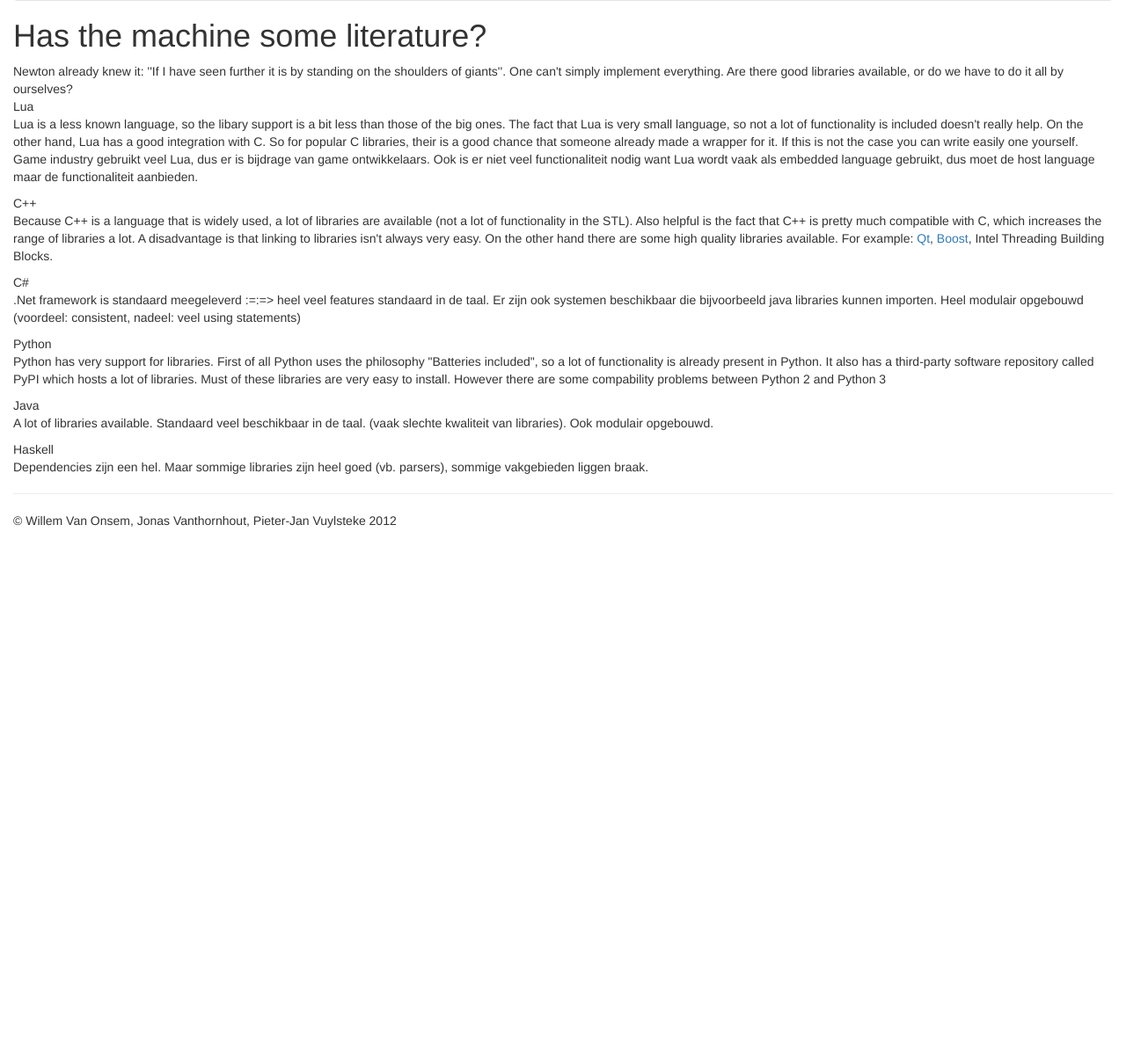
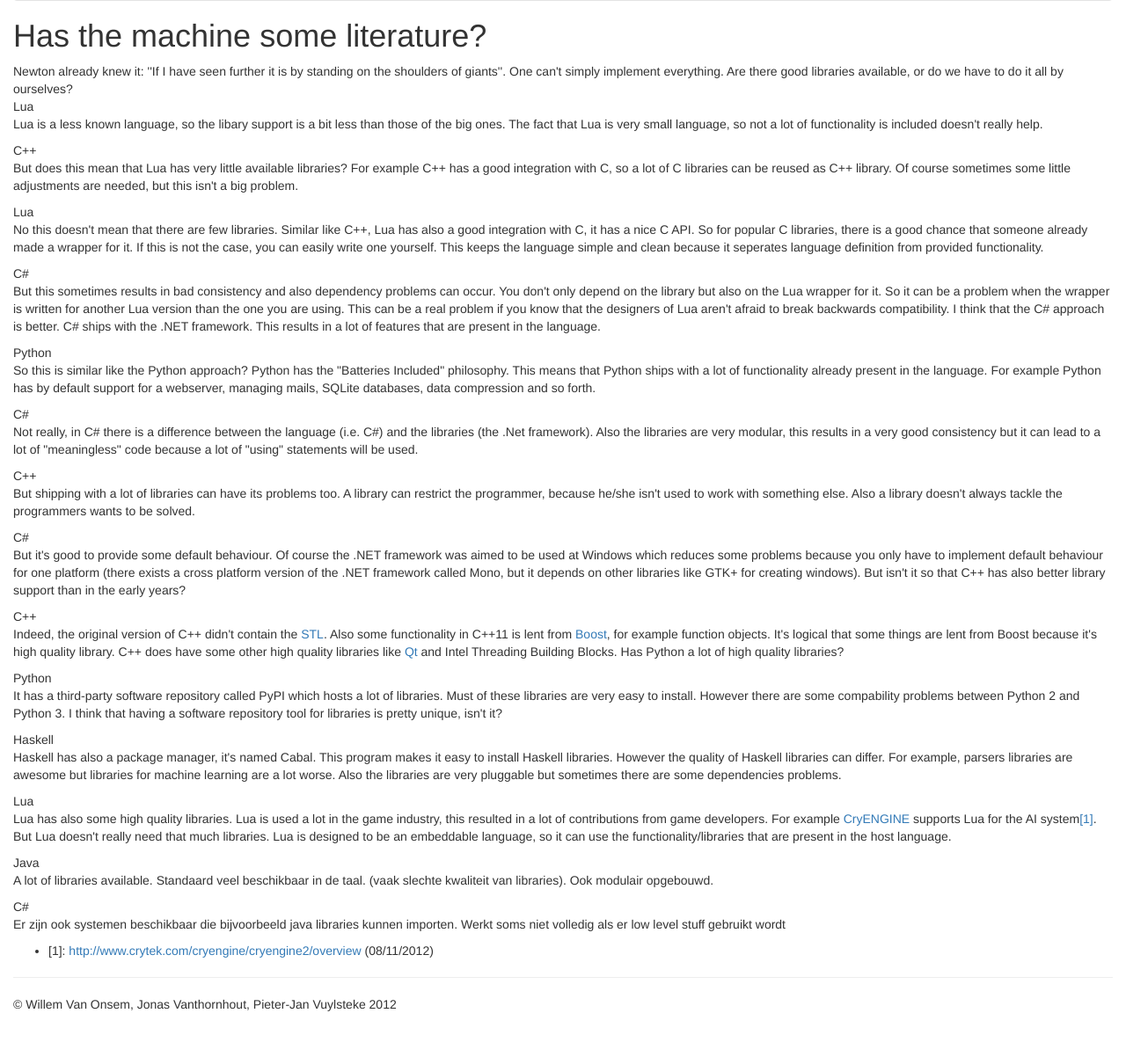
Before and after one commit to KommuSoft/CplKul2012, a PHP site: page /libraries.php in a window 1280 px wide. Shown: the part 459-1661 px from the top of the page at 88% size. Before the commit the page ends 1059 px from the top, so only its background shows below. Run offline with PHP 8.4, Linux system fonts and the light colour scheme; some libraries are stand-ins or nearby versions.

Commit message:
Tekstje geschreven over libraries in Lua.
git-svn-id: file:///home/kommusoft/tmpgit/svncpl@52 3f48092c-57cf-4b77-94f4-3dec9eb1df5f

```diff
--- a/Website/cpl/bibliography.php
+++ b/Website/cpl/bibliography.php
@@ -49,6 +49,7 @@ class Bibliography{
 		$bib[5] = new Item("Functional Programming for Everyday .NET Development", "Jeremy Miller", '2009');
 		$bib[6] = new Item("Haskell and C++ Template Metaprogramming", "Bartosz Milewski", "2011");
 		//$bib[7] = new Item("Concepts of Programming Languages, Tenth Edition", "Robert W. Sebesta", "2012");
+		$bib[10] = new Website("http://www.crytek.com/cryengine/cryengine2/overview", "08/11/2012");
 		return $bib[$hash];
 	}
 
--- a/Website/cpl/questions/libraries.php
+++ b/Website/cpl/questions/libraries.php
@@ -22,19 +22,40 @@ class Libraries extends Question {
 
 		$popoverBoost = parent::popover("Boost", "Boost", "The Boost library is a collection of files that just must be included. This reduces the problems that occur at the linking step. Boost is so good that some parts are included in the C++11 standard.");
 
-		$lua = parent::luaSays("Lua is a less known language, so the libary support is a bit less than those of the big ones. The fact that Lua is very small language, so not a lot of functionality is included doesn't really help. On the other hand, Lua has a good integration with C. So for popular C libraries, their is a good chance that someone already made a wrapper for it. If this is not the case you can write easily one yourself. Game industry gebruikt veel Lua, dus er is bijdrage van game ontwikkelaars. Ook is er niet veel functionaliteit nodig want Lua wordt vaak als embedded language gebruikt, dus moet de host language maar de functionaliteit aanbieden.");
+		$popoverSTL = parent::popover("STL", "STL", "The standard template library is a library that constains generic algorithms and data structures.");
 
-		$cpp = parent::cppSays("Because C++ is a language that is widely used, a lot of libraries are available (not a lot of functionality in the STL). Also helpful is the fact that C++ is pretty much compatible with C, which increases the range of libraries a lot. A disadvantage is that linking to libraries isn't always very easy. On the other hand there are some high quality libraries available. For example: " . $popoverQt . ", " . $popoverBoost . ", Intel Threading Building Blocks.");
+		$popoverCryENGINE = parent::popover("CryENGINE", "CryENGINE", "This is a game engine made by Crytek, a company which made games like the Crysis serie and Far Cry.");
 
-		$cSharp = parent::cSharpSays(".Net framework is standaard meegeleverd :=:=> heel veel features standaard in de taal. Er zijn ook systemen beschikbaar die bijvoorbeeld java libraries kunnen importen. Heel modulair opgebouwd (voordeel: consistent, nadeel: veel using statements)");
+		$lua0 = parent::luaSays("Lua is a less known language, so the libary support is a bit less than those of the big ones. The fact that Lua is very small language, so not a lot of functionality is included doesn't really help.");
 
-		$python = parent::pythonSays("Python has very support for libraries. First of all Python uses the philosophy \"Batteries included\", so a lot of functionality is already present in Python. It also has a third-party software repository called PyPI which hosts a lot of libraries. Must of these libraries are very easy to install. However there are some compability problems between Python 2 and Python 3");
+		$cpp0 = parent::cppSays("But does this mean that Lua has very little available libraries? For example C++ has a good integration with C, so a lot of C libraries can be reused as C++ library. Of course sometimes some little adjustments are needed, but this isn't a big problem.");
 
-		$java = parent::javaSays("A lot of libraries available. Standaard veel beschikbaar in de taal. (vaak slechte kwaliteit van libraries). Ook modulair opgebouwd.");
+		$lua1 = parent::luaSays("No this doesn't mean that there are few libraries. Similar like C++, Lua has also a good integration with C, it has a nice C API. So for popular C libraries, there is a good chance that someone already made a wrapper for it. If this is not the case, you can easily write one yourself. This keeps the language simple and clean because it seperates language definition from provided functionality.");
 
-		$haskell = parent::haskellSays("Dependencies zijn een hel. Maar sommige libraries zijn heel goed (vb. parsers), sommige vakgebieden liggen braak.");
+		$cSharp0 = parent::cSharpSays("But this sometimes results in bad consistency and also dependency problems can occur. You don't only depend on the library but also on the Lua wrapper for it. So it can be a problem when the wrapper is written for another Lua version than the one you are using. This can be a real problem if you know that the designers of Lua aren't afraid to break backwards compatibility. I think that the C# approach is better. C# ships with the .NET framework. This results in a lot of features that are present in the language.");
 
-		return $lua.$cpp.$cSharp.$python.$java.$haskell;
+		$python0 = parent::pythonSays("So this is similar like the Python approach? Python has the \"Batteries Included\" philosophy. This means that Python ships with a lot of functionality already present in the language. For example Python has by default support for a webserver, managing mails, SQLite databases, data compression and so forth.");
+
+		$cSharp1 = parent::cSharpSays("Not really, in C# there is a difference between the language (i.e. C#) and the libraries (the .Net framework). Also the libraries are very modular, this results in a very good consistency but it can lead to a lot of \"meaningless\" code because a lot of \"using\" statements will be used.");
+
+		$cpp1 = parent::cppSays("But shipping with a lot of libraries can have its problems too. A library can restrict the programmer, because he/she isn't used to work with something else. Also a library doesn't always tackle the programmers wants to be solved.");
+
+		$cSharp2 = parent::cSharpSays("But it's good to provide some default behaviour. Of course the .NET framework was aimed to be used at Windows which reduces some problems because you only have to implement default behaviour for one platform (there exists a cross platform version of the .NET framework called Mono, but it depends on other libraries like GTK+ for creating windows). But isn't it so that C++ has also better library support than in the early years?");
+
+		$cpp2 = parent::cppSays("Indeed, the original version of C++ didn't contain the " . $popoverSTL . ". Also some functionality in C++11 is lent from " . $popoverBoost . ", for example function objects. It's logical that some things are lent from Boost because it's high quality library. C++ does have some other high quality libraries like " . $popoverQt . " and Intel Threading Building Blocks. Has Python a lot of high quality libraries?");
+
+		$python1 = parent::pythonSays("It has a third-party software repository called PyPI which hosts a lot of libraries. Must of these libraries are very easy to install. However there are some compability problems between Python 2 and Python 3. I think that having a software repository tool for libraries is pretty unique, isn't it?");
+
+		$haskell0 = parent::haskellSays("Haskell has also a package manager, it's named Cabal. This program makes it easy to install Haskell libraries. However the quality of Haskell libraries can differ. For example, parsers libraries are awesome but libraries for machine learning are a lot worse. Also the libraries are very pluggable but sometimes there are some dependencies problems.");
+
+		$lua2 = parent::luaSays("Lua has also some high quality libraries. Lua is used a lot in the game industry, this resulted in a lot of contributions from game developers. For example " . $popoverCryENGINE ." supports Lua for the AI system" . parent::bib()->cite(10) . ". But Lua doesn't really need that much libraries. Lua is designed to be an embeddable language, so it can use the functionality/libraries that are present in the host language.");
+
+
+		//TODO: vertel iets over Java (zie $java0) en link dan $cSharp3 daaraan
+		$java0 = parent::javaSays("A lot of libraries available. Standaard veel beschikbaar in de taal. (vaak slechte kwaliteit van libraries). Ook modulair opgebouwd.");
+		$cSharp3 = parent::cSharpSays("Er zijn ook systemen beschikbaar die bijvoorbeeld java libraries kunnen importen. Werkt soms niet volledig als er low level stuff gebruikt wordt");
+
+		return $lua0.$cpp0.$lua1.$cSharp0.$python0.$cSharp1.$cpp1.$cSharp2.$cpp2.$python1.$haskell0.$lua2.$java0.$cSharp3;
 	}
 
 	public function link(){
```
